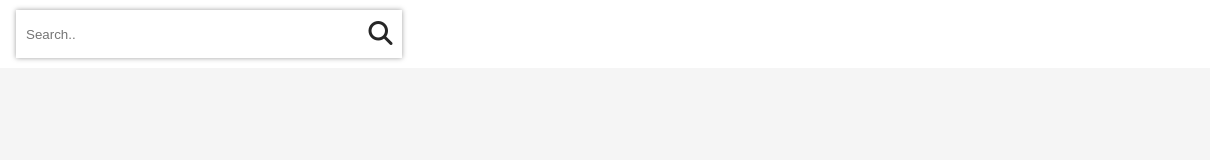
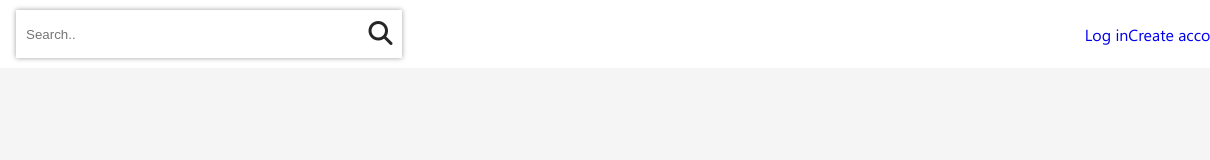
Before and after one commit to keyurgohil13/devto_project, a plain HTML site: page index.html in a window 1280 px wide. Shown: the top 160 px of the page, 70-1280 px from the left. Drawn offline with Linux system fonts and the light colour scheme.

Commit message:
21-09-22 chngs

```diff
--- a/css/style.css
+++ b/css/style.css
@@ -22,6 +22,9 @@
 body{
     background-color: var(--grey-100);
     font-family: var(--ff-segoe);
+}
+a{
+    text-decoration: none;
 }
 .d-grid{
     width: 1320px;
@@ -89,3 +92,9 @@ form .btn{
     font-size: var(--fs-2xl);
     color: var(--btn-color);
 }
+header .cta-btn{
+    margin-left: auto;
+}
+.login-btn{
+    font-size: var(--fs-base);
+}
--- a/index.html
+++ b/index.html
@@ -33,6 +33,19 @@
                         </button>
                     </form>
                 </div>
+
+                <div class="cta-btn d-flex">
+                    <div class="login-btn">
+                        <a href="javascript:;">
+                            Log in
+                        </a>
+                    </div>
+                    <div class="create-account">
+                        <a href="javascript:;">
+                            Create account
+                        </a>
+                    </div>
+                </div>
             </div>
         </header>
     </div>
```
